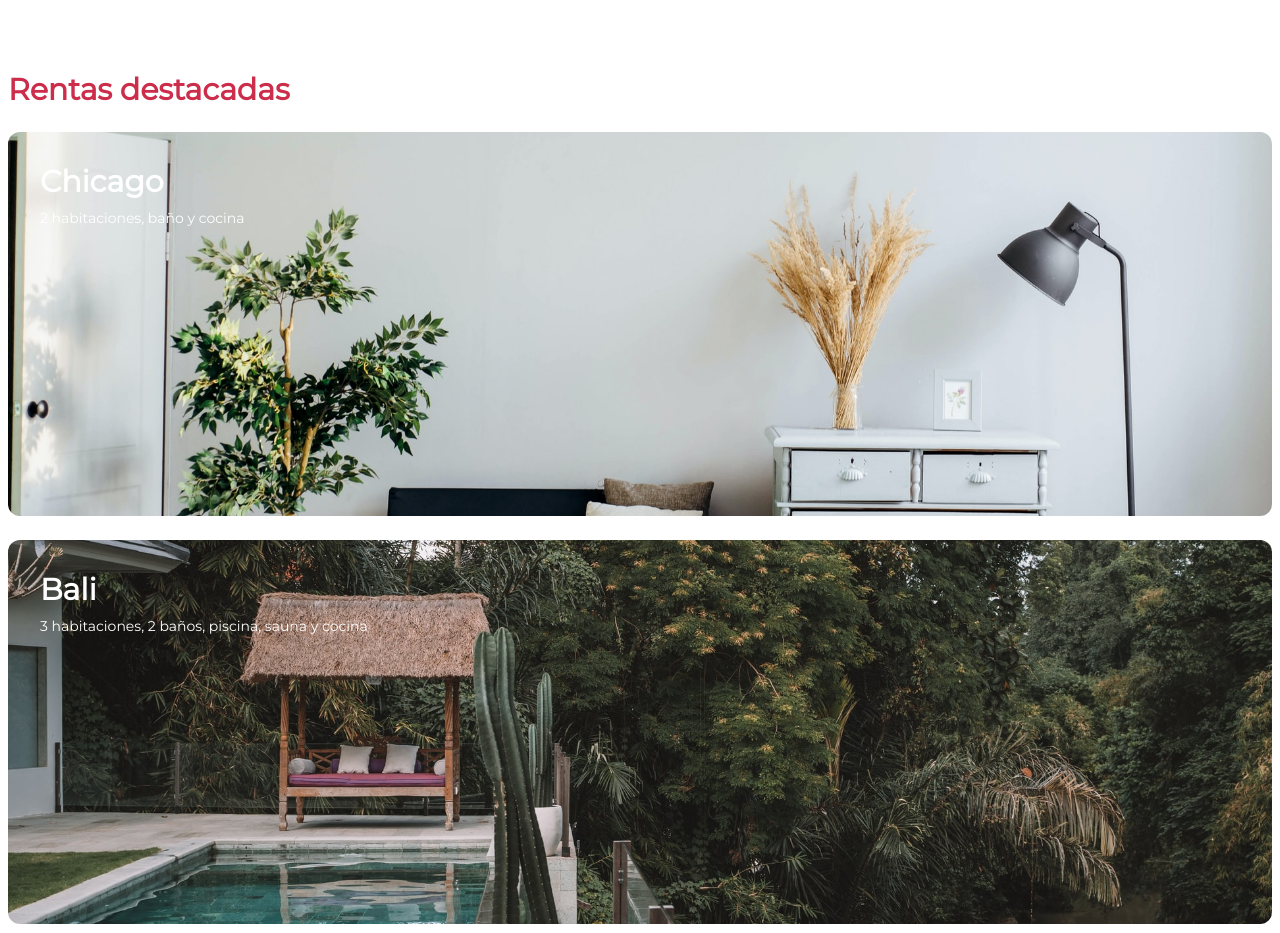
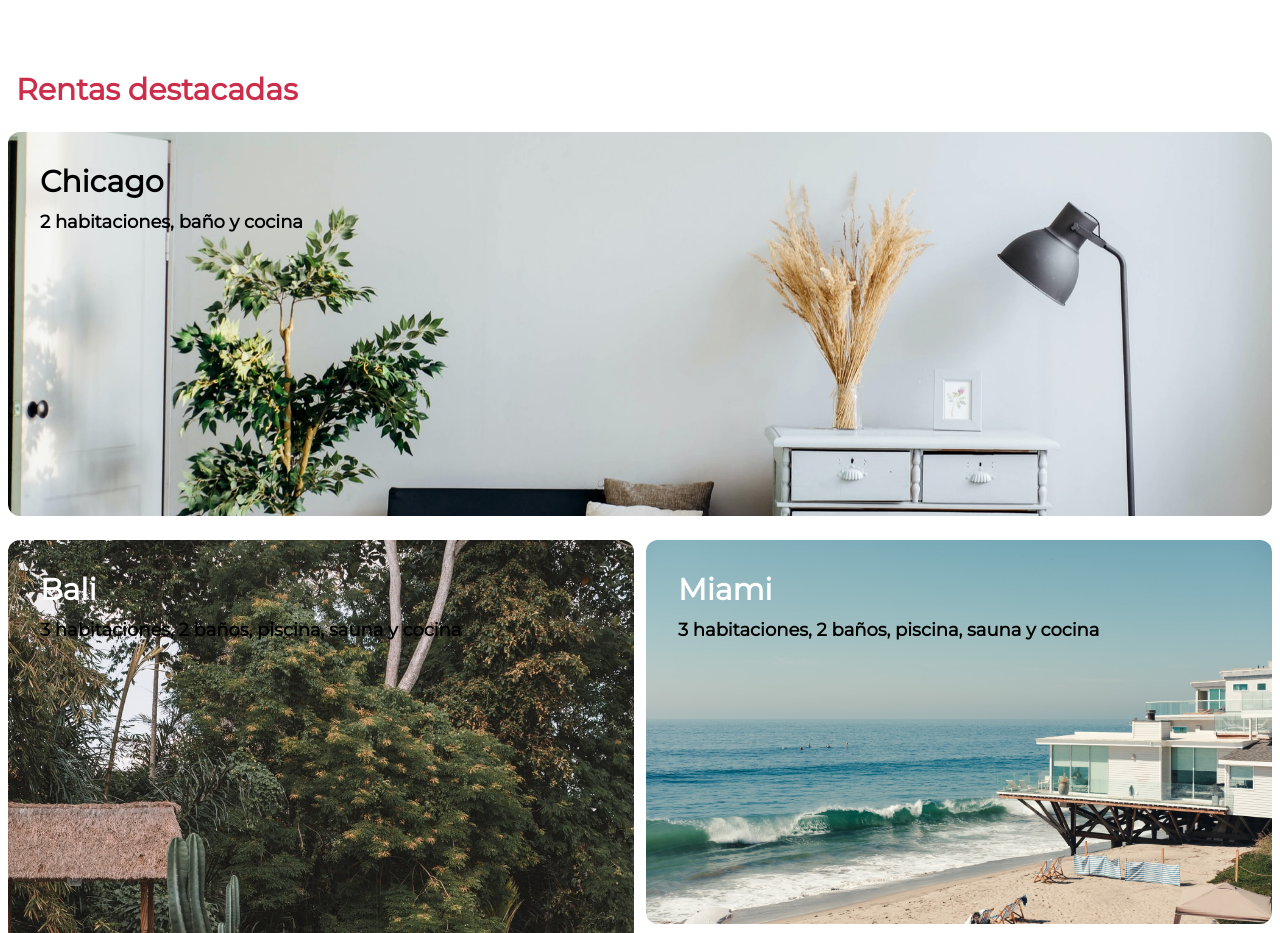
Before and after one commit to XChecho/Talwind-Course, a website: page public/index.html in a window 1280 px wide. Shown: the part 780-1713 px from the top of the page. Drawn offline with Linux system fonts and the light colour scheme.

Commit message:
Se deja listo la sección rentas destacadas para desktop

```diff
--- a/public/index.html
+++ b/public/index.html
@@ -133,23 +133,24 @@
 
         <!-- Rentas destacadas. Sección 3.-->
         <div class="px-2 h-auto w-full" id="rents">
-            <p class="text-3xl text-primary font-semibold pb-6 mt-6">Rentas destacadas</p>
-            <div class="w-full h-full flex-col space-y-6 items-center justify-center">
-                <div class="w-full h-96 bg-chicago bg-cover rounded-xl bg-center">
-                    <p class="CardTitle">Chicago</p>
-                    <p class=" text-sm pl-8 text-white mr-24">2 habitaciones, baño y cocina</p>
+
+            <p class="text-3xl text-primary font-semibold pb-6 mt-6 mx-2">Rentas destacadas</p>
+            <div class="w-full h-full flex-col space-y-6 items-center justify-center lg:grid lg:grid-cols-2 lg:grid-rows-3 lg:gap-3">
+                <div class="w-full h-96 bg-chicago bg-cover rounded-xl bg-center lg:bg-center lg:col-span-2 lg:row-span-1">
+                    <p class="CardTitle lg:text-black">Chicago</p>
+                    <p class=" text-sm pl-8 text-white lg:text-black lg:text-lg lg:font-semibold mr-24 ">2 habitaciones, baño y cocina</p>
                 </div>
-                <div class="w-full h-96 bg-bali rounded-xl bg-cover bg-center">
+                <div class="w-full h-96 bg-bali rounded-xl bg-cover bg-center lg:col-span-1 lg:row-span-2 lg:h-full">
                     <p class="CardTitle">Bali</p>
-                    <p class=" text-sm pl-8 text-white mr-24">3 habitaciones, 2 baños, piscina, sauna y cocina</p>
+                    <p class=" text-sm pl-8 text-white lg:text-black lg:text-lg lg:font-semibold mr-24">3 habitaciones, 2 baños, piscina, sauna y cocina</p>
                 </div>
-                <div class="w-full h-96 bg-miami rounded-xl bg-cover bg-center">
+                <div class="w-full h-96 bg-miami rounded-xl bg-cover bg-center lg:col-span-1 lg:row-span-1 lg:h-full">
                     <p class="CardTitle">Miami</p>
-                    <p class=" text-sm pl-8 text-white mr-24">3 habitaciones, 2 baños, piscina, sauna y cocina</p>
+                    <p class=" text-sm pl-8 text-white lg:text-black lg:text-lg lg:font-semibold mr-24">3 habitaciones, 2 baños, piscina, sauna y cocina</p>
                 </div>
-                <div class="w-full h-96 bg-switzerland rounded-xl bg-cover bg-center ">
+                <div class="w-full h-96 bg-switzerland rounded-xl bg-cover bg-center lg:col-span-1 lg:row-span-1 lg:h-full">
                     <p class="CardTitle">Suiza</p>
-                    <p class=" text-sm pl-8 text-white mr-24">2 habitaciones, 2 baños y cocina</p>
+                    <p class=" text-sm pl-8 text-white lg:text-black lg:text-lg lg:font-semibold mr-24">2 habitaciones, 2 baños y cocina</p>
                 </div>
             </div>
         </div>
@@ -180,7 +181,6 @@
                 </div>
             </div>
         </div>
-
 
     </section>
     <!-- Footer-->
```
Also changed, not shown: public/css/tailwind.css.
